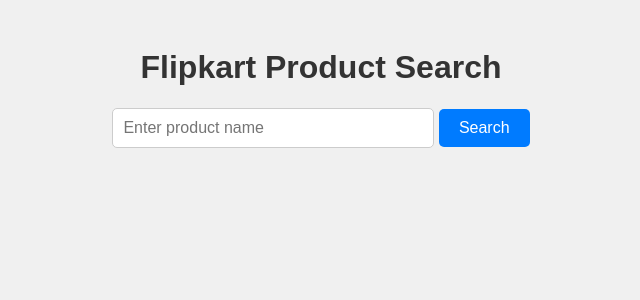
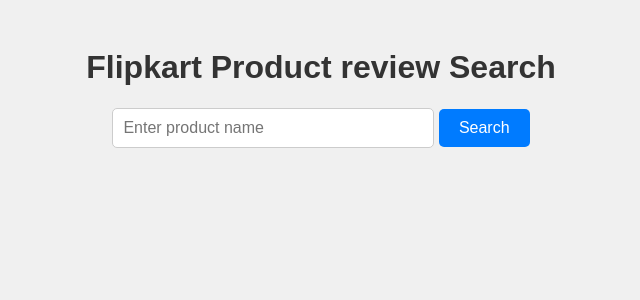
Before and after one commit to AliNaki/webScraper, a Flask app: page / in a window 1280 px wide. Shown: the top 300 px of the page, without its empty margins (319-959 px from the left). Run offline with Flask 3, Linux system fonts and the light colour scheme.

Commit message:
Update main.html

```diff
--- a/WebScrap/templates/main.html
+++ b/WebScrap/templates/main.html
@@ -3,7 +3,7 @@
   <head>
     <meta charset="UTF-8" />
     <meta name="viewport" content="width=device-width, initial-scale=1.0" />
-    <title>Flipkart Product Search</title>
+    <title>Flipkart Product review Search</title>
     <style>
       body {
         font-family: Arial, sans-serif;
@@ -44,7 +44,7 @@
     </style>
   </head>
   <body>
-    <h1>Flipkart Product Search</h1>
+    <h1>Flipkart Product review Search</h1>
     <div class="search-container">
       <form action="/review" method="POST">
         <input
```
